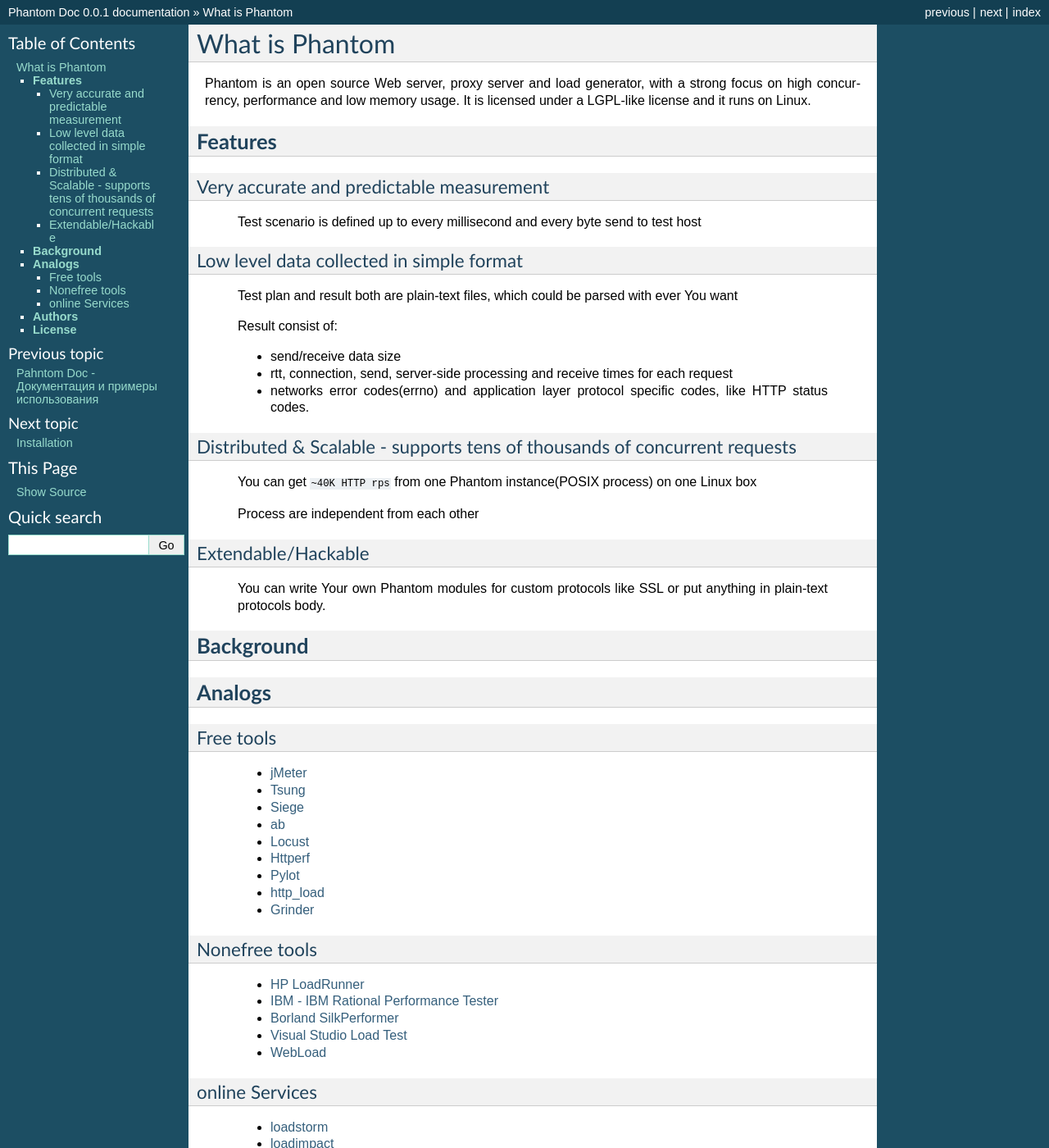
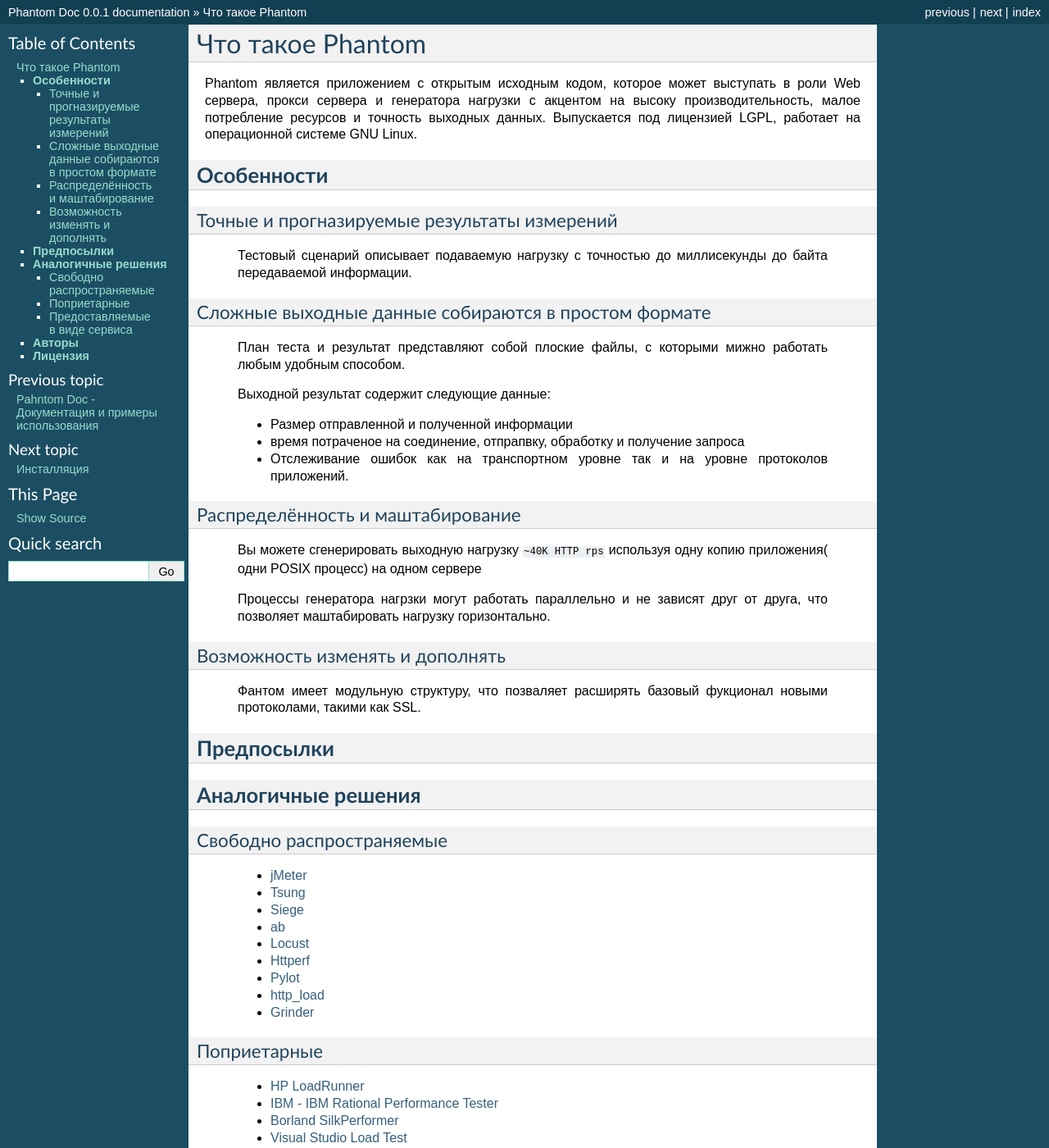
Before and after one commit to greggyNapalm/phantom_doc, a Sphinx documentation site: the page built from docs/what-is-pahntom.rst, in a window 1280 px wide and 1400 px high. Shown: the whole window at 82% size. Built offline with Sphinx 7.4.7, drawn with Linux system fonts in a browser that asks for light colours; some of the changed text lies outside the part shown.

Commit message:
doc translation

```diff
--- a/docs/changelog.rst
+++ b/docs/changelog.rst
@@ -1,3 +1,3 @@
-==========
-Changelog
-==========
+=========
+Изменения
+=========
--- a/docs/extending-phantom.rst
+++ b/docs/extending-phantom.rst
@@ -1,3 +1,3 @@
-=================
-Extending Phantom
-=================
+======================
+Расширение функционала
+======================
--- a/docs/what-is-pahntom.rst
+++ b/docs/what-is-pahntom.rst
@@ -1,48 +1,48 @@
-===============
-What is Phantom
+=================
+Что такое Phantom
+=================
+
+Phantom является приложением с открытым исходным кодом, которое может выступать в роли Web сервера, прокси сервера и генератора нагрузки c акцентом на высоку производительность, малое потребление ресурсов и точность выходных данных. Выпускается под лицензией LGPL, работает на операционной системе GNU Linux.
+
+
+**Особенности**
 ===============
 
-Phantom is an open source Web server, proxy server and load generator, with a strong focus on high concurrency, performance and low memory usage. It is licensed under a LGPL-like license and it runs on Linux.
+Точные и прогназируемые результаты измерений
+--------------------------------------------
 
+ Тестовый сценарий описывает подаваемую нагрузку с точностью до миллисекунды до байта передаваемой информации.
 
-**Features**
-============
+Сложные выходные данные собираются в простом формате
+----------------------------------------------------
+ План теста и результат представляют собой плоские файлы, с которыми мижно работать любым удобным способом.
 
-Very accurate and predictable measurement
------------------------------------------
+ Выходной результат содержит следующие данные:
 
- Test scenario is defined up to every millisecond and every byte send to test host
+ * Размер отправленной и полученной информации
+ * время потраченое на соединение, отпрапвку, обработку и получение запроса
+ * Отслеживание ошибок как на транспортном уровне так и на уровне протоколов приложений.
 
-Low level data collected in simple format
------------------------------------------
- Test plan and result both are plain-text files, which could be parsed with ever You want
+Распределённость и маштабирование
+---------------------------------
 
- Result consist of:
+ Вы можете сгенерировать выходную нагрузку ``~40K HTTP rps`` используя одну копию приложения( одни POSIX процесс) на одном сервере
 
- * send/receive data size
- * rtt, connection, send, server-side processing and receive times for each request
- * networks error codes(errno) and application layer protocol specific codes, like HTTP status codes.
+ Процессы генератора нагрзки могут работать параллельно и не зависят друг от друга, что позволяет маштабировать нагрузку горизонтально.
 
-Distributed & Scalable - supports tens of thousands of concurrent requests
---------------------------------------------------------------------------
+Возможность изменять и дополнять
+--------------------------------
 
- You can get ``~40K HTTP rps`` from one Phantom instance(POSIX process) on one Linux box
+ Фантом имеет модульную структуру, что позваляет расширять базовый фукционал новыми протоколами, такими как SSL.
 
- Process are independent from each other
+**Предпосылки**
+===============
 
-Extendable/Hackable
--------------------
+**Аналогичные решения**
+=======================
 
- You can write Your own Phantom modules for custom protocols like SSL or put anything in plain-text protocols body.
-
-**Background**
-==============
-
-**Analogs**
-===========
-
-Free tools
-----------
+Свободно распространяемые
+-------------------------
  * `jMeter <http://jmeter.apache.org/>`_
  * `Tsung <http://tsung.erlang-projects.org/>`_
  * `Siege <http://www.joedog.org/siege-home/>`_
@@ -53,7 +53,7 @@
  * `http_load <http://www.acme.com/software/http_load/>`_
  * `Grinder <http://grinder.sourceforge.net/>`_
 
-Nonefree tools
+Поприетарные
 --------------
  * `HP LoadRunner <http://www8.hp.com/us/en/software-solutions/software.html?compURI=1175451>`_
  * `IBM - IBM Rational Performance Tester <http://www.ibm.com/software/awdtools/tester/performance/>`_
@@ -62,17 +62,17 @@
  * `WebLoad <http://www.webload.org/>`_
 
 
-online Services
----------------
+Предоставляемые в виде сервиса
+------------------------------
  * `loadstorm <http://loadstorm.com/>`_
  * `loadimpact <http://loadimpact.com/>`_
  * `neustar <https://browsermob.com/performance-testing>`_
 
-**Authors**
-===========
- * Evgeniy Mamchits
+**Авторы**
+==========
+ * Евгений Мамчиц
 
-**License**
-===========
+**Лицензия**
+============
 
-Open source licensed under the `LGPL <http://www.gnu.org/licenses/lgpl-2.1.html>`_ license.
+Исходный код приложения распространияется под открытой лицензией `LGPL <http://www.gnu.org/licenses/lgpl-2.1.html>`_.
--- a/docs/writing-a-pahntom-conf.rst
+++ b/docs/writing-a-pahntom-conf.rst
@@ -1,3 +1,3 @@
-============
-Phantom Conf
-============
+====================
+Конфигурация Phantom
+====================
```
Also changed, not shown: docs/installation.rst (+5 -5 lines), docs/quickstart.rst (+4 -4 lines).
